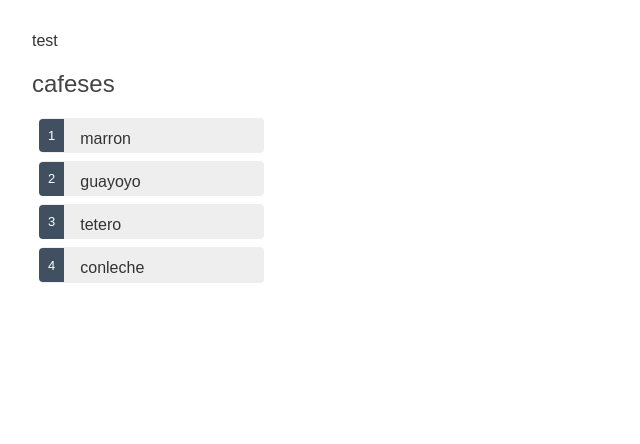
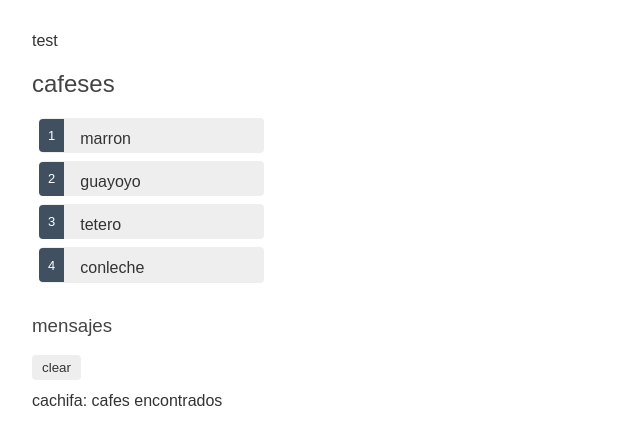
Before and after one commit to cclugo-jp/hero, an Angular app: page / in a window 1280 px wide. Shown: the top 444 px of the page, without its empty margins (0-640 px from the left). Built offline with nearby package versions, Linux system fonts and the light colour scheme.

Commit message:
4. mensajes primera parte
aun no es funcional, se acomodara en el siguiente capitulo

```diff
--- a/src/app/app.component.html
+++ b/src/app/app.component.html
@@ -4,4 +4,5 @@
     {{ title }}
   </p>
   <app-cafes></app-cafes>
+  <app-messages></app-messages>
 </div>
--- a/src/app/app.module.ts
+++ b/src/app/app.module.ts
@@ -5,12 +5,14 @@
 import { CafesComponent } from './cafes/cafes.component';
 import { FormsModule } from '@angular/forms';
 import { CafeDetailComponent } from './cafe-detail/cafe-detail.component';
+import { MessagesComponent } from './messages/messages.component';
 
 @NgModule({
   declarations: [
     AppComponent,
     CafesComponent,
-    CafeDetailComponent
+    CafeDetailComponent,
+    MessagesComponent
   ],
   imports: [
     BrowserModule,
--- a/src/app/cafe.service.ts
+++ b/src/app/cafe.service.ts
@@ -2,15 +2,17 @@
 import { Cafe } from './cafe';
 import { CAFES } from './mock-cafes';
 import { Observable, of } from 'rxjs';
+import { MessageService } from './message.service';
 
 @Injectable({
   providedIn: 'root'
 })
 export class CafeService {
 
-  constructor() { }
+  constructor(private messageService: MessageService) { }
 
   getCafes(): Observable<cafe[]> {
+  	this.messageService.add('cachifa: cafes encontrados');
   	return of (CAFES);
   }
 }
--- /dev/null
+++ b/src/app/message.service.ts
@@ -0,0 +1,20 @@
+import { Injectable } from '@angular/core';
+
+@Injectable({
+  providedIn: 'root'
+})
+export class MessageService {
+
+  constructor() { }
+
+  messages: string[] = [];
+
+  add(message: string) {
+  	this.messages.push(message);
+  }
+
+  clear() {
+  	this.messages = [];
+  }
+
+}
--- /dev/null
+++ b/src/app/messages/messages.component.css
@@ -0,0 +1,35 @@
+/* MessagesComponent's private CSS styles */
+h2 {
+  color: red;
+  font-family: Arial, Helvetica, sans-serif;
+  font-weight: lighter;
+}
+body {
+  margin: 2em;
+}
+body, input[text], button {
+  color: crimson;
+  font-family: Cambria, Georgia;
+}
+
+button.clear {
+  font-family: Arial;
+  background-color: #eee;
+  border: none;
+  padding: 5px 10px;
+  border-radius: 4px;
+  cursor: pointer;
+  cursor: hand;
+}
+button:hover {
+  background-color: #cfd8dc;
+}
+button:disabled {
+  background-color: #eee;
+  color: #aaa;
+  cursor: auto;
+}
+button.clear {
+  color: #333;
+  margin-bottom: 12px;
+}
--- /dev/null
+++ b/src/app/messages/messages.component.html
@@ -0,0 +1,8 @@
+<div *ngIf='messageService.messages.length'>
+	<h3>mensajes</h3>
+	<button class="clear" (click)='messageService.clear()'>
+		clear
+	</button>
+	<div *ngFor='let message of messageService.messages'>
+		{{message}}
+	</div>
--- /dev/null
+++ b/src/app/messages/messages.component.ts
@@ -0,0 +1,16 @@
+import { Component, OnInit } from '@angular/core';
+import { MessageService } from '../message.service';
+
+@Component({
+  selector: 'app-messages',
+  templateUrl: './messages.component.html',
+  styleUrls: ['./messages.component.css']
+})
+export class MessagesComponent implements OnInit {
+
+  constructor(public messageService: MessageService) { }
+
+  ngOnInit() {
+  }
+
+}
```
Also changed, not shown: 2 other files (tests, documents, lock files or other folders).
